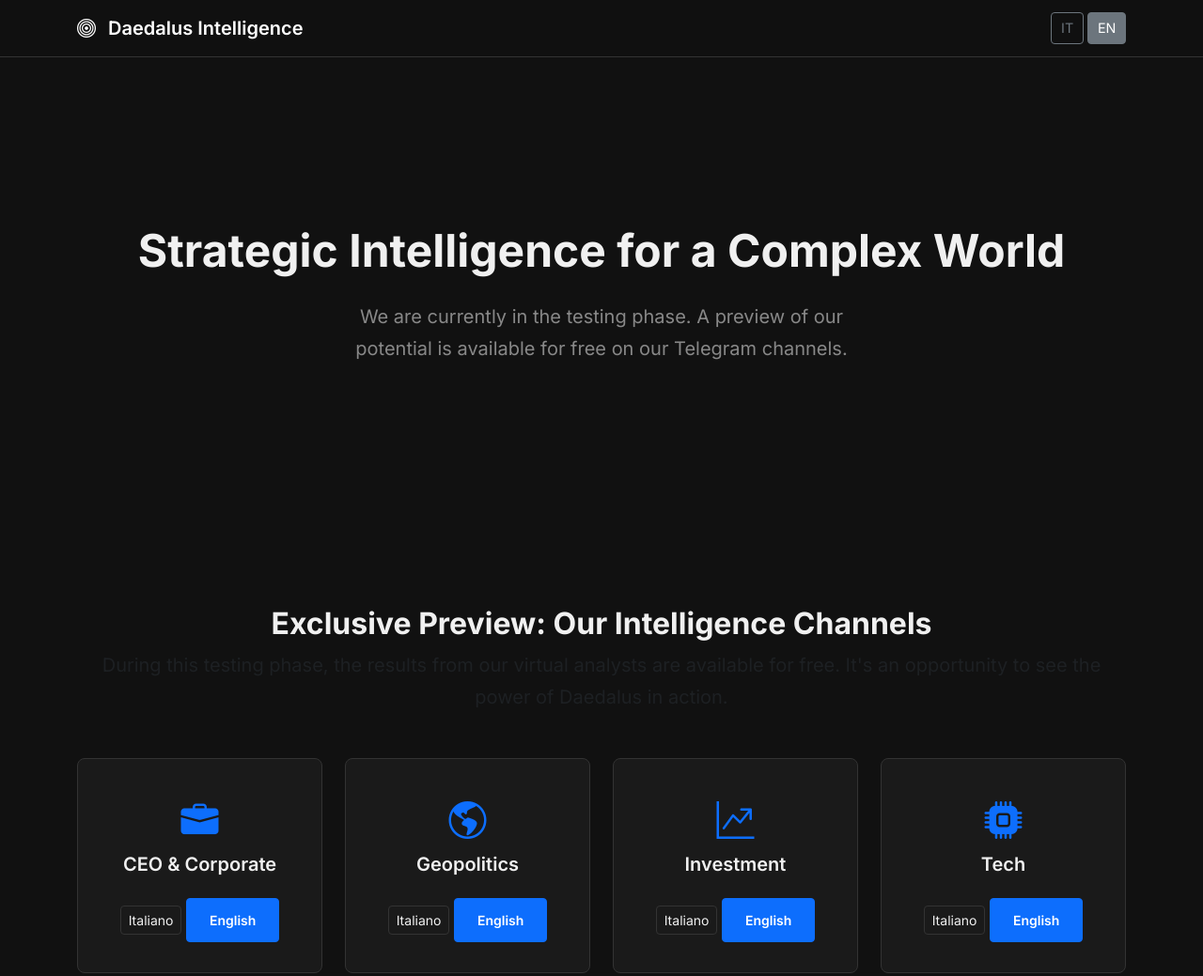
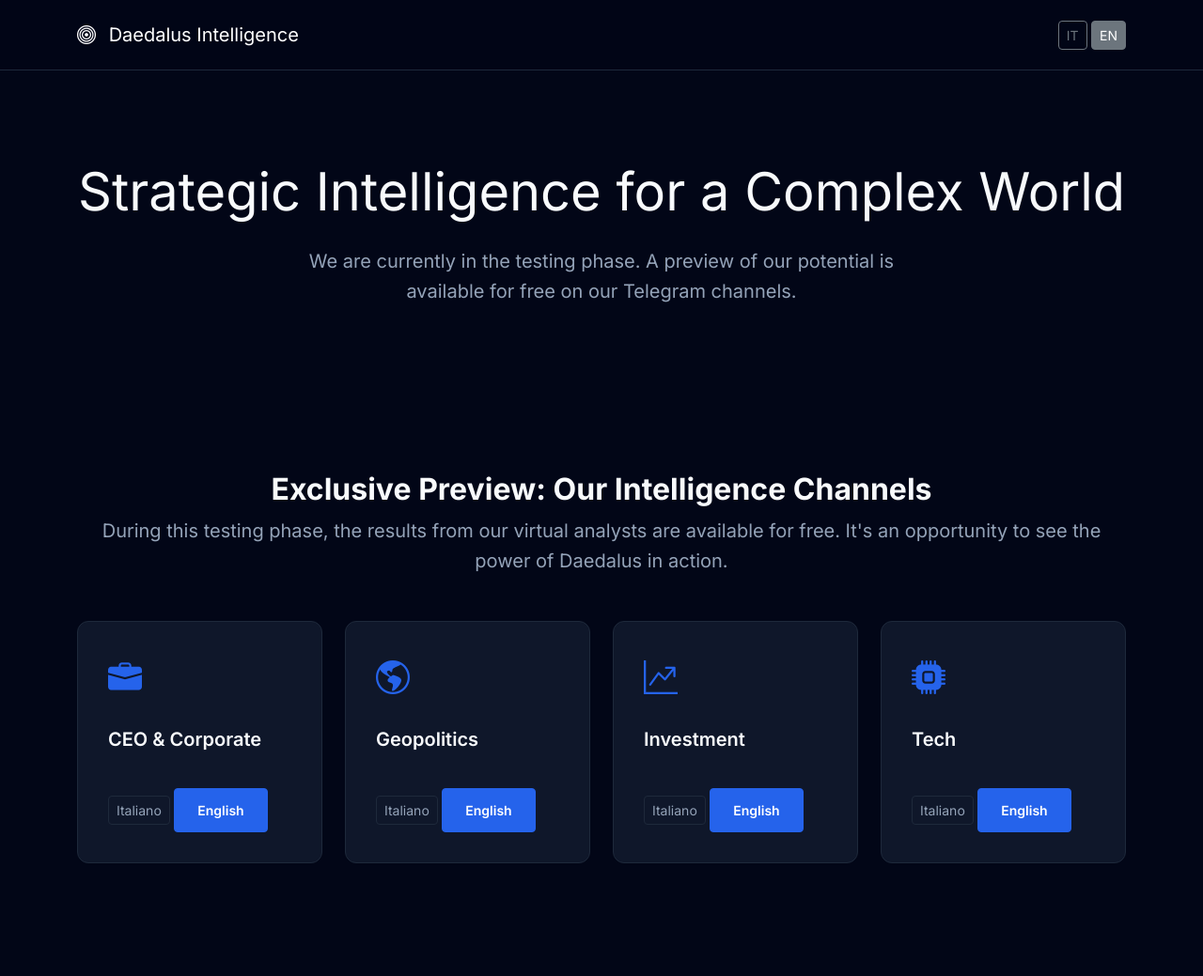
Before and after one commit to NeuroTinkerLab/daedalus-intelligence, a plain HTML site: page index.html in a window 1280 px wide. Shown: the top 1039 px of the page at 94% size. Drawn offline with nearby package versions, Linux system fonts and the light colour scheme.

Commit message:
Build: Final professional design implementation

```diff
--- a/index.html
+++ b/index.html
@@ -11,7 +11,7 @@
 <body>
 
     <!-- Navbar -->
-    <nav class="navbar navbar-expand-lg navbar-dark">
+    <nav class="navbar navbar-expand navbar-dark">
         <div class="container">
             <a class="navbar-brand" href="#">
                 <i class="bi bi-bullseye me-2"></i>
@@ -25,29 +25,29 @@
     </nav>
 
     <!-- Hero Section -->
-    <header class="hero-section">
+    <main class="hero-section section">
         <div class="container">
-            <h1 class="display-5 fw-bold" data-lang-key="hero_title">Strategic Intelligence for a Complex World</h1>
-            <p class="lead mt-4" data-lang-key="hero_subtitle">We are currently in the testing phase. A preview of our potential is available for free on our Telegram channels.</p>
+            <h1 class="display-4" data-lang-key="hero_title">Strategic Intelligence for a Complex World</h1>
+            <p class="lead" data-lang-key="hero_subtitle">We are currently in the testing phase. A preview of our potential is available for free on our Telegram channels.</p>
         </div>
-    </header>
+    </main>
 
     <!-- Channels Section -->
-    <section id="channels">
+    <section id="channels" class="section">
         <div class="container">
             <div class="text-center mb-5">
-                <h2 class="fw-bold" data-lang-key="channels_title">Our Intelligence Channels</h2>
-                <p class="lead text-muted" data-lang-key="channels_subtitle">An exclusive preview of our AI-driven analysis.</p>
+                <h2 data-lang-key="channels_title">Our Intelligence Channels</h2>
+                <p class="lead" data-lang-key="channels_subtitle">An exclusive preview of our AI-driven analysis.</p>
             </div>
             <div class="row g-4">
                 <!-- CEO / Corporate -->
                 <div class="col-lg-3 col-md-6">
-                    <div class="channel-card d-flex flex-column justify-content-between">
-                        <div>
-                            <i class="bi bi-briefcase-fill"></i>
+                    <div class="channel-card d-flex flex-column">
+                        <div class="flex-grow-1">
+                            <div class="icon"><i class="bi bi-briefcase-fill"></i></div>
                             <h5 data-lang-key="ceo_title">CEO & Corporate</h5>
                         </div>
-                        <div>
+                        <div class="mt-4">
                             <a href="https://t.me/Daedalus_CEO_IT" target="_blank" class="btn btn-outline-light btn-sm">Italiano</a>
                             <a href="https://t.me/Daedalus_CEO_EN" target="_blank" class="btn btn-primary btn-sm">English</a>
                         </div>
@@ -55,12 +55,12 @@
                 </div>
                 <!-- Geopolitics -->
                 <div class="col-lg-3 col-md-6">
-                    <div class="channel-card d-flex flex-column justify-content-between">
-                        <div>
-                            <i class="bi bi-globe-americas"></i>
+                    <div class="channel-card d-flex flex-column">
+                        <div class="flex-grow-1">
+                            <div class="icon"><i class="bi bi-globe-americas"></i></div>
                             <h5 data-lang-key="geo_title">Geopolitics</h5>
                         </div>
-                        <div>
+                        <div class="mt-4">
                             <a href="https://t.me/Daedalus_geopolitics_IT" target="_blank" class="btn btn-outline-light btn-sm">Italiano</a>
                             <a href="https://t.me/Daedalus_geopolitics_EN" target="_blank" class="btn btn-primary btn-sm">English</a>
                         </div>
@@ -68,12 +68,12 @@
                 </div>
                 <!-- Investment -->
                 <div class="col-lg-3 col-md-6">
-                    <div class="channel-card d-flex flex-column justify-content-between">
-                        <div>
-                            <i class="bi bi-graph-up-arrow"></i>
+                    <div class="channel-card d-flex flex-column">
+                        <div class="flex-grow-1">
+                            <div class="icon"><i class="bi bi-graph-up-arrow"></i></div>
                             <h5 data-lang-key="invest_title">Investment</h5>
                         </div>
-                        <div>
+                        <div class="mt-4">
                             <a href="https://t.me/Daedalus_investment_IT" target="_blank" class="btn btn-outline-light btn-sm">Italiano</a>
                             <a href="https://t.me/Daedalus_investment_EN" target="_blank" class="btn btn-primary btn-sm">English</a>
                         </div>
@@ -81,12 +81,12 @@
                 </div>
                 <!-- Tech -->
                 <div class="col-lg-3 col-md-6">
-                    <div class="channel-card d-flex flex-column justify-content-between">
-                        <div>
-                            <i class="bi bi-cpu-fill"></i> <!-- ICONA CORRETTA -->
+                    <div class="channel-card d-flex flex-column">
+                        <div class="flex-grow-1">
+                            <div class="icon"><i class="bi bi-cpu-fill"></i></div>
                             <h5 data-lang-key="tech_title">Tech</h5>
                         </div>
-                        <div>
+                        <div class="mt-4">
                             <a href="https://t.me/Daedalus_tech_IT" target="_blank" class="btn btn-outline-light btn-sm">Italiano</a>
                             <a href="https://t.me/Daedalus_tech_ENG" target="_blank" class="btn btn-primary btn-sm">English</a>
                         </div>
@@ -97,15 +97,15 @@
     </section>
 
     <!-- Footer & Contact -->
-    <footer id="contact">
+    <footer id="contact" class="section">
         <div class="container">
-            <h2 class="fw-bold" data-lang-key="contact_title">Get in Touch</h2>
-            <p class="lead text-muted" data-lang-key="contact_subtitle">For inquiries about pilot projects or to be notified about our commercial launch, please contact us.</p>
+            <h2 data-lang-key="contact_title">Get in Touch</h2>
+            <p class="lead" data-lang-key="contact_subtitle">For inquiries about pilot projects or to be notified about our commercial launch, please contact us.</p>
             <a href="mailto:neurotinkerlab@gmail.com" class="btn btn-primary btn-lg mt-4">
                 <i class="bi bi-envelope-fill me-2"></i>
                 neurotinkerlab@gmail.com
             </a>
-            <p class="text-muted">&copy; 2025 Daedalus Intelligence. All Rights Reserved.</p>
+            <p class="copyright" data-lang-key="copyright">&copy; 2025 Daedalus Intelligence. All Rights Reserved.</p>
         </div>
     </footer>
 
--- a/style.css
+++ b/style.css
@@ -1,121 +1,120 @@
-/* Import Font */
+/* --- Daedalus Executive --- */
+
+/* 1. IMPORT & VARIABLES */
 @import url('https://fonts.googleapis.com/css2?family=Inter:wght@400;600;700&display=swap');
 
-/* Variabili di Design */
 :root {
-    --bg-color: #111111;
-    --card-color: #1a1a1a;
-    --border-color: #333333;
-    --text-color: #f0f0f0;
-    --text-muted-color: #888888;
-    --accent-color: #0d6efd;
+    --bg-color: #020617;          /* Grigio-blu scuro corporate */
+    --card-color: #0F172A;        /* Sfondo card, leggermente più chiaro */
+    --border-color: #1E293B;      /* Colore dei bordi, sottile */
+    --text-primary: #F8FAFC;      /* Bianco quasi puro per titoli */
+    --text-secondary: #94A3B8;    /* Grigio chiaro per testo, alta leggibilità */
+    --accent-color: #2563EB;      /* Blu vibrante per interazioni */
 }
 
-/* Reset e Stile Generale */
+/* 2. GENERAL STYLES & RESET */
 body {
     font-family: 'Inter', sans-serif;
     background-color: var(--bg-color);
-    color: var(--text-color);
-    line-height: 1.7;
+    color: var(--text-secondary);
+    line-height: 1.6;
 }
+
+h1, h2, h3, h4, h5, h6 {
+    color: var(--text-primary);
+    font-weight: 700;
+}
+
+/* 3. LAYOUT & SECTIONS */
+.section {
+    padding: 5rem 0;
+    border-bottom: 1px solid var(--border-color);
+}
+
+.section:last-of-type {
+    border-bottom: none;
+}
+
+/* 4. COMPONENTS */
 
 /* Navbar */
 .navbar {
-    background-color: rgba(17, 17, 17, 0.8);
-    backdrop-filter: blur(10px);
+    background-color: rgba(2, 6, 23, 0.8);
+    backdrop-filter: blur(12px);
     border-bottom: 1px solid var(--border-color);
+    padding: 1rem 0;
 }
 
-.navbar-brand {
-    font-weight: 600;
-}
-
-/* Sezione Principale (Hero) */
+/* Hero Section */
 .hero-section {
-    background-color: var(--bg-color); /* Sfondo a tinta unita */
-    min-height: 65vh; /* Altezza ridotta */
-    display: flex;
-    align-items: center;
+    padding: 6rem 0;
     text-align: center;
-    padding: 4rem 0; /* Spaziatura verticale controllata */
 }
 
 .hero-section .lead {
-    max-width: 600px; /* Limita la larghezza del sottotitolo */
-    margin-left: auto;
-    margin-right: auto;
-    color: var(--text-muted-color);
+    max-width: 700px; /* Limita la larghezza per migliore leggibilità */
+    margin: 1.5rem auto 0 auto;
 }
 
-/* Stile generico per le sezioni */
-section {
-    padding: 4rem 0;
-    border-bottom: 1px solid var(--border-color);
-}
-
-section:last-of-type {
-    border-bottom: none;
-}
-
-/* Card dei Canali */
+/* Channel Cards */
 .channel-card {
     background-color: var(--card-color);
     border: 1px solid var(--border-color);
-    border-radius: 8px;
+    border-radius: 0.75rem;
     padding: 2rem;
-    text-align: center;
-    transition: border-color 0.3s ease;
-    height: 100%; /* Garantisce altezza uniforme */
+    transition: border-color 0.2s ease, box-shadow 0.2s ease;
+    height: 100%; /* Fondamentale per altezza uniforme */
 }
 
 .channel-card:hover {
     border-color: var(--accent-color);
+    box-shadow: 0 0 20px rgba(37, 99, 235, 0.15); /* Bagliore elegante */
 }
 
-.channel-card .bi {
-    font-size: 2.5rem; /* Dimensione icone */
+.channel-card .icon {
+    font-size: 2.25rem;
     color: var(--accent-color);
+    margin-bottom: 1.5rem;
+}
+
+.channel-card h5 {
+    color: var(--text-primary);
+    font-weight: 600;
     margin-bottom: 1rem;
 }
 
-.channel-card h5 {
-    font-weight: 600;
-    margin-bottom: 1.5rem;
+/* Footer */
+footer {
+    padding: 5rem 0;
+    text-align: center;
 }
 
-/* Footer (integrato nella sezione contatti) */
-footer {
-    background-color: var(--bg-color);
-    text-align: center;
-    padding: 4rem 0;
+footer .copyright {
+    margin-top: 4rem;
+    font-size: 0.9rem;
+    opacity: 0.6;
 }
 
-footer .text-muted {
-    margin-top: 3rem;
-    font-size: 0.9rem;
-}
-
-/* Bottoni */
+/* Buttons */
 .btn-primary {
     background-color: var(--accent-color);
     border-color: var(--accent-color);
     font-weight: 600;
     padding: 0.75rem 1.5rem;
+    transition: opacity 0.2s ease;
+}
+
+.btn-primary:hover {
+    opacity: 0.85;
 }
 
 .btn-outline-light {
     border-color: var(--border-color);
-    color: var(--text-color);
+    color: var(--text-secondary);
 }
 
 .btn-outline-light:hover {
-    background-color: var(--accent-color);
-    border-color: var(--accent-color);
-    color: #fff;
+    background-color: var(--card-color);
+    border-color: var(--card-color);
+    color: var(--text-primary);
 }
-
-/* Switch Lingua */
-.language-switcher .btn {
-    padding: 0.3rem 0.6rem;
-    font-size: 0.9rem;
-}
```
Also changed, not shown: 1 other file.
